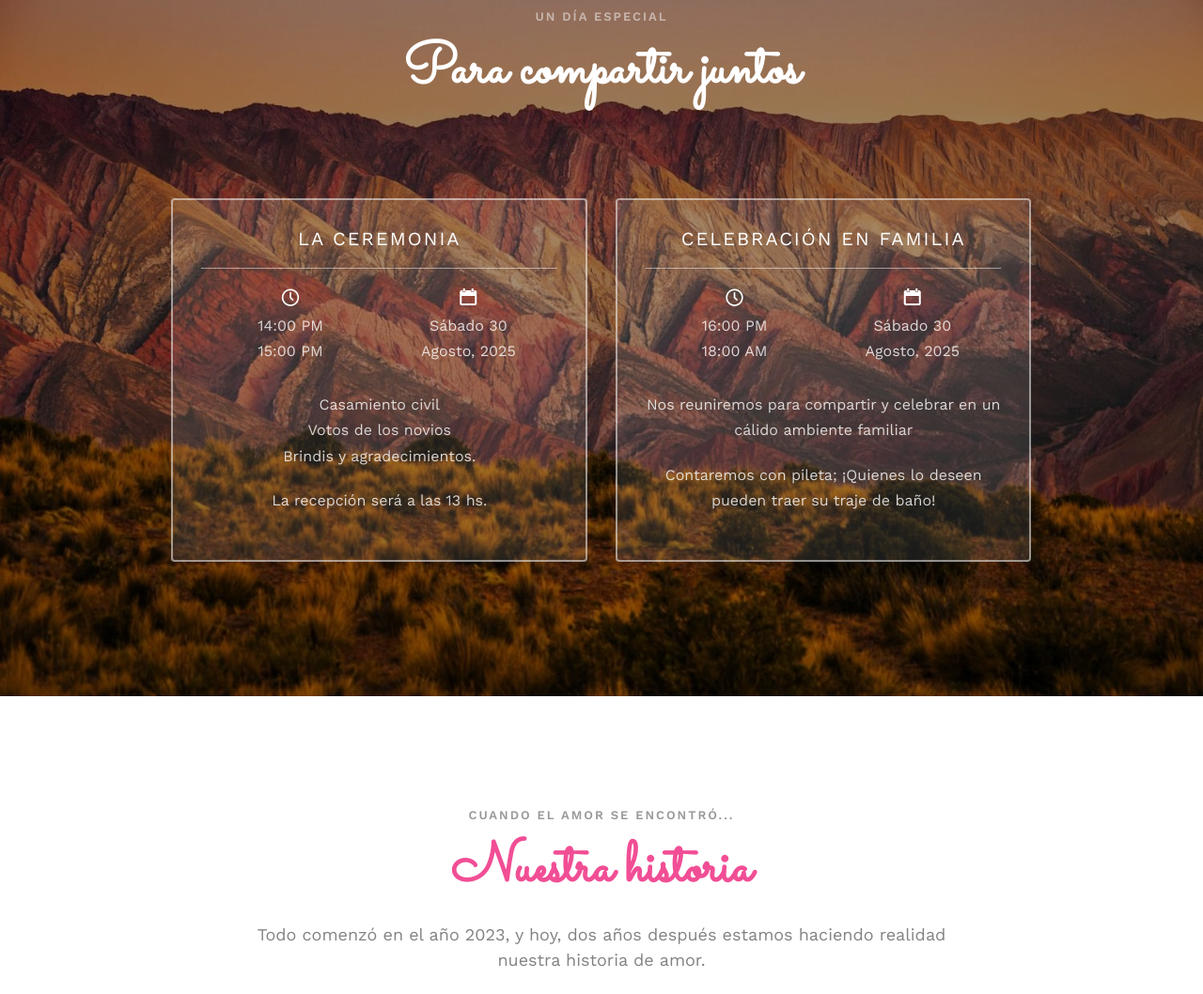
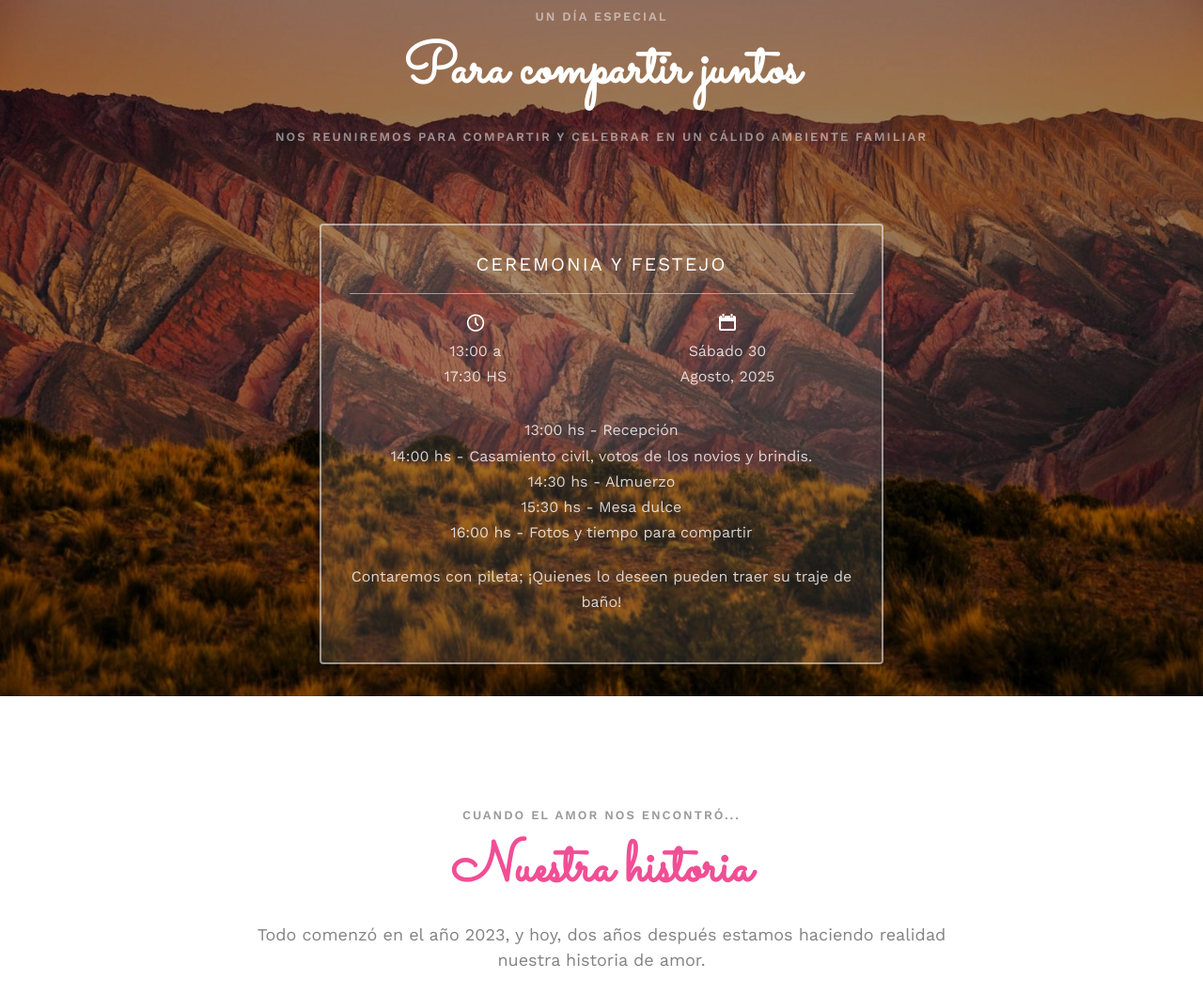
Before and after one commit to ErgoMori/invitacion, a plain HTML site: page index.html in a window 1280 px wide. Shown: the part 1656-2714 px from the top of the page at 94% size. Drawn offline with nearby package versions, Linux system fonts and the light colour scheme; files whose address does not match are found by name.

Commit message:
Update index.html

```diff
--- a/index.html
+++ b/index.html
@@ -16,9 +16,8 @@
   	<!-- Whatsapp -->
 	<meta property="og:title" content="Invitación a nuestra boda 💍">
 	<meta property="og:description" content="Nos casamos y queremos que nos acompañes. Lucía y Nicolás.">
-	<meta property="og:image" content="https://ergomori.github.io/invitacion/images/icono_boda2.png">
+	<meta property="og:image" content="https://ergomori.github.io/invitacion/images/icono_boda.png">
 	<meta property="og:url" content="https://ergomori.github.io/invitacion/index.html">
-
 
 	<link href='https://fonts.googleapis.com/css?family=Work+Sans:400,300,600,400italic,700' rel='stylesheet' type='text/css'>
 	<link href="https://fonts.googleapis.com/css?family=Sacramento" rel="stylesheet">
@@ -79,7 +78,7 @@
 		<div class="container">
 			<div class="row">
 				<div class="col-md-8 col-md-offset-2 text-center">
-					<!-- Audio de fondo -->
+<!-- Audio de fondo -->
 <audio id="musica-fondo" src="music/unPuente.mp3" loop></audio>
 
 <!-- Botón flotante siempre visible -->
@@ -168,43 +167,31 @@
 				<div class="col-md-8 col-md-offset-2 text-center fh5co-heading animate-box">
 					<span>Un día especial</span>
 					<h2>Para compartir juntos</h2>
+					<span>Nos reuniremos para compartir y celebrar en un cálido ambiente familiar</span>
 				</div>
 			</div>
 			<div class="row">
 				<div class="display-t">
 					<div class="display-tc">
 						<div class="col-md-10 col-md-offset-1">
-							<div class="col-md-6 col-sm-6 text-center">
+							<div class="col-md-8 col-sm-8 col-md-offset-2 text-center">
 								<div class="event-wrap animate-box">
-									<h3>La ceremonia</h3>
+									<h3>Ceremonia y festejo</h3>
 									<div class="event-col">
 										<i class="icon-clock"></i>
-										<span>14:00 PM</span>
-										<span>15:00 PM</span>
+										<span>13:00 a</span>
+										<span>17:30 HS</span>
 									</div>
 									<div class="event-col">
 										<i class="icon-calendar"></i>
 										<span>Sábado 30</span>
 										<span>Agosto, 2025</span>
 									</div>
-									<p>Casamiento civil<br/>Votos de los novios<br/>Brindis y agradecimientos.</p>
-									<p>La recepción será a las 13 hs.</p>
-								</div>
-							</div>
-							<div class="col-md-6 col-sm-6 text-center">
-								<div class="event-wrap animate-box">
-									<h3>Celebración en familia</h3>
-									<div class="event-col">
-										<i class="icon-clock"></i>
-										<span>16:00 PM</span>
-										<span>18:00 AM</span>
-									</div>
-									<div class="event-col">
-										<i class="icon-calendar"></i>
-										<span>Sábado 30</span>
-										<span>Agosto, 2025</span>
-									</div>
-									<p>Nos reuniremos para compartir y celebrar en un cálido ambiente familiar</p>
+									<p>13:00 hs - Recepción<br/>
+									14:00 hs - Casamiento civil, votos de los novios y brindis.<br/>
+									14:30 hs - Almuerzo<br/>
+									15:30 hs - Mesa dulce<br/>
+									16:00 hs - Fotos y tiempo para compartir</p>
 									<p>Contaremos con pileta; ¡Quienes lo deseen pueden traer su traje de baño!</p>
 								</div>
 							</div>
@@ -219,7 +206,7 @@
 		<div class="container">
 			<div class="row">
 				<div class="col-md-8 col-md-offset-2 text-center fh5co-heading animate-box">
-					<span>Cuando el amor se encontró...</span>
+					<span>Cuando el amor nos encontró...</span>
 					<h2>Nuestra historia</h2>
 					<p>Todo comenzó en el año 2023, y hoy, dos años después estamos haciendo realidad nuestra historia de amor.</p>
 				</div>
@@ -386,9 +373,10 @@
         year: 2025,
         month: 8,  // Agosto (el código ajustará internamente)
         day: 30,
-        hours: 0,  // Medianoche
+        hours: 13,  // tarde
         minutes: 0,
         seconds: 0,
+		enableUtc: false,
         words: {
             days: 'día',
             hours: 'hora',
@@ -396,7 +384,6 @@
             seconds: 'segundo',
             pluralLetter: 's'
         },
-        enableUtc: false // Usar hora local
     });
 </script>
 	</body>
```
